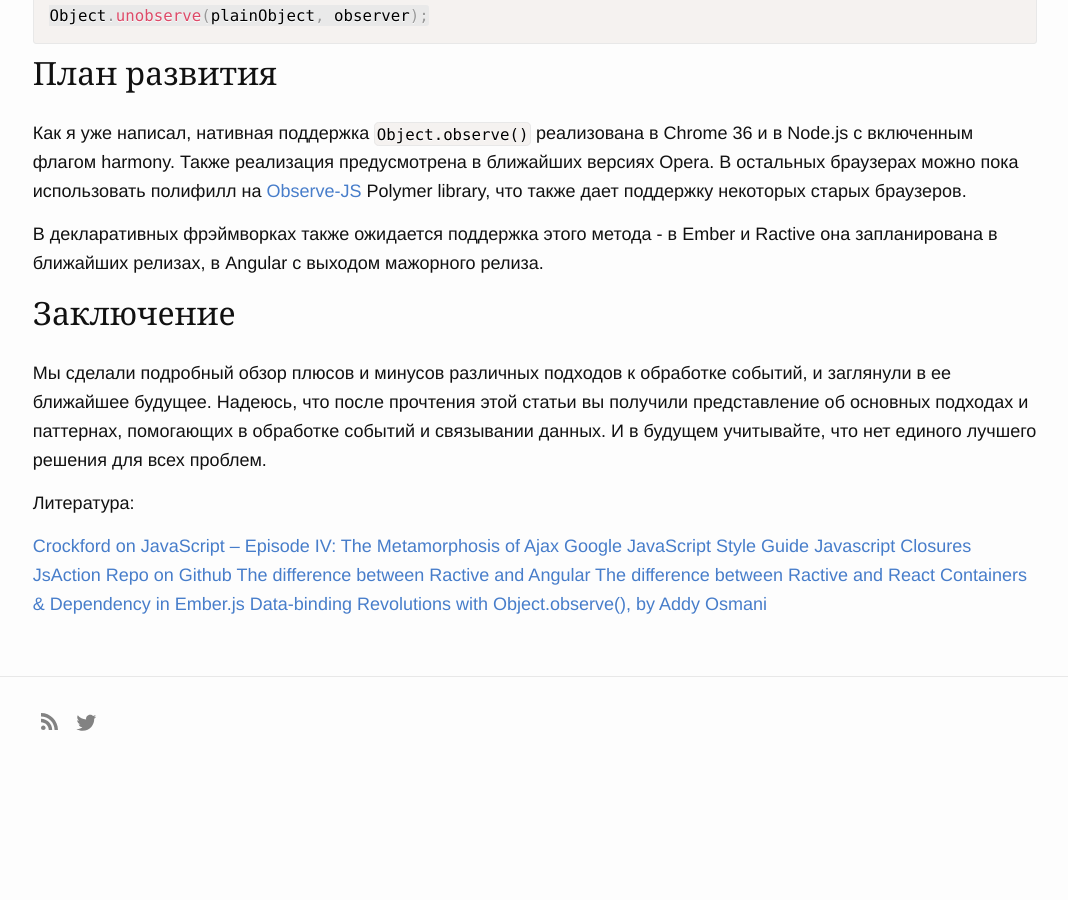
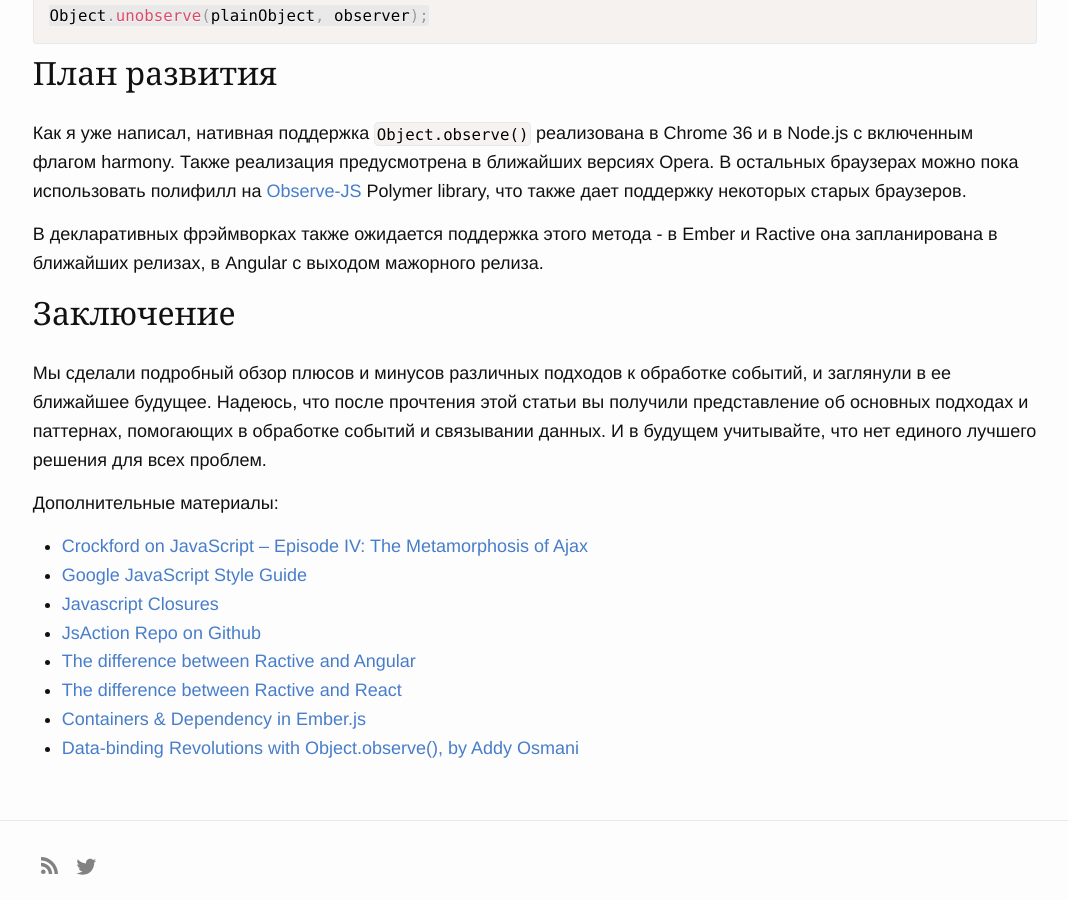
Before and after one commit to prgssr/prgssr.github.io, a Jekyll site: the page built from _posts/2015-07-23-patterny-dlya-obrabotki-sobytij-v-javascript.markdown, in a window 1280 px wide and 900 px high, scrolled down 8271 px. Shown: the whole window, without its empty margins (105-1173 px from the left). Built offline with Jekyll 4.4.1, drawn with Linux system fonts in a browser that asks for light colours; comment, search, counter and statistics services are not loaded; before the commit the page ends 9027 px from its top, so only the background shows below that.

Commit message:
modified:   _posts/2015-07-23-patterny-dlya-obrabotki-sobytij-v-javascript.markdown

```diff
--- a/_posts/2015-07-23-patterny-dlya-obrabotki-sobytij-v-javascript.markdown
+++ b/_posts/2015-07-23-patterny-dlya-obrabotki-sobytij-v-javascript.markdown
@@ -253,13 +253,13 @@ Object.unobserve(plainObject, observer);
 
 Мы сделали подробный обзор плюсов и минусов различных подходов к обработке событий, и заглянули в ее ближайшее будущее. Надеюсь, что после прочтения этой статьи вы получили представление об основных подходах и паттернах, помогающих в обработке событий и связывании данных. И в будущем учитывайте, что нет единого лучшего решения для всех проблем.
 
-Литература:
+Дополнительные материалы:
 
-[Crockford on JavaScript – Episode IV: The Metamorphosis of Ajax](https://www.youtube.com/watch?v=Fv9qT9joc0M&amp;list=PL7664379246A246CB&amp;index=4)
-[Google JavaScript Style Guide](https://google-styleguide.googlecode.com/svn/trunk/javascriptguide.xml?showone=Closures#Closures)
-[Javascript Closures](http://jibbering.com/faq/notes/closures/)
-[JsAction Repo on Github](https://github.com/google/jsaction)
-[The difference between Ractive and Angular](http://blog.ractivejs.org/posts/whats-the-difference-between-angular-and-ractive/)
-[The difference between Ractive and React](http://blog.ractivejs.org/posts/whats-the-difference-between-react-and-ractive/)
-[Containers &amp; Dependency in Ember.js](http://www.slideshare.net/mixonic/containers-di)
-[Data-binding Revolutions with Object.observe(), by Addy Osmani](http://www.html5rocks.com/en/tutorials/es7/observe/)
+* [Crockford on JavaScript – Episode IV: The Metamorphosis of Ajax](https://www.youtube.com/watch?v=Fv9qT9joc0M&amp;list=PL7664379246A246CB&amp;index=4)
+* [Google JavaScript Style Guide](https://google-styleguide.googlecode.com/svn/trunk/javascriptguide.xml?showone=Closures#Closures)
+* [Javascript Closures](http://jibbering.com/faq/notes/closures/)
+* [JsAction Repo on Github](https://github.com/google/jsaction)
+* [The difference between Ractive and Angular](http://blog.ractivejs.org/posts/whats-the-difference-between-angular-and-ractive/)
+* [The difference between Ractive and React](http://blog.ractivejs.org/posts/whats-the-difference-between-react-and-ractive/)
+* [Containers &amp; Dependency in Ember.js](http://www.slideshare.net/mixonic/containers-di)
+* [Data-binding Revolutions with Object.observe(), by Addy Osmani](http://www.html5rocks.com/en/tutorials/es7/observe/)
```
